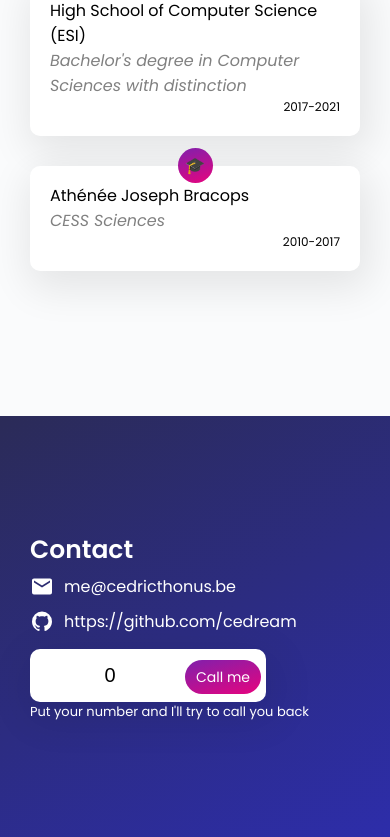
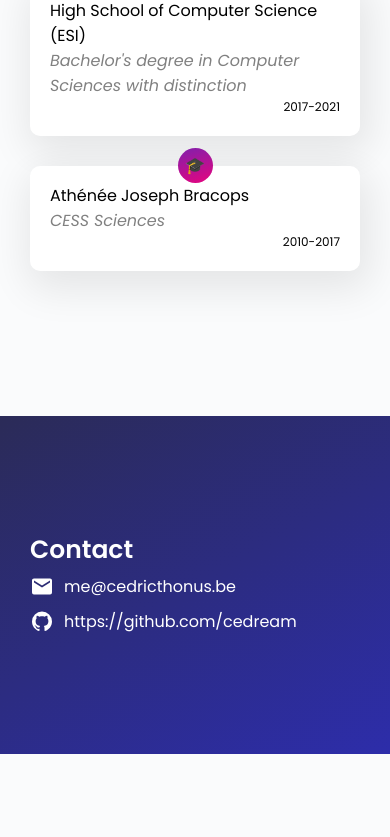
Before and after one commit to cedreams/portfolio, a Next.js app: page / in a window 390 px wide. Shown: the part 1720-2557 px from the top of the page. After the commit the page ends 2474 px from the top, so only its background shows below. Built offline with nearby package versions, Linux system fonts and the light colour scheme.

Commit message:
refactor: remove phone field from the main branch

```diff
--- a/src/components/Contact.tsx
+++ b/src/components/Contact.tsx
@@ -1,26 +1,4 @@
-import React, {useState} from "react";
-
 export default function Contact() {
-
-    const [phone, setPhone] = useState<number>(0);
-
-    function handleChange(event: any) {
-        let dataIn = event.nativeEvent.data;
-        let value = event.target.value;
-
-        if((dataIn != null
-            && dataIn.match("[0-9]")
-            && value.length <= 10)
-            || (dataIn == null
-                && value.length >= 1)) {
-            setPhone(value);
-        }
-    }
-
-    function handleClick() {
-        //TODO: submit phone number to api.
-    }
-
     return (
         <div id="contact" className="contact-content">
             <div className="contact-title title">Contact</div>
@@ -37,13 +15,6 @@ export default function Contact() {
                 }}
                     href="https://github.com/cedream">https://github.com/cedream</a>
             </div>
-
-            <div className="phone-section">
-                <input type="text" onChange={handleChange} value={phone} className="phone-field" />
-                <span onClick={handleClick} className="phone-submit">Call me</span>
-            </div>
-            <div className="phone-desc">Put your number and I'll try to call you back</div>
-
         </div>
     );
 }
--- a/src/styles/global.css
+++ b/src/styles/global.css
@@ -242,45 +242,6 @@ body,html {
     margin-right: 10px;
 }
 
-.phone-section {
-    margin-top: 10px;
-    background: white;
-    display: inline-block;
-    padding: 5px;
-    box-shadow: 4px 12px 40px 6px rgb(0 0 0 / 9%);
-    border-radius: 10px;
-}
-
-.phone-desc {
-    color:white;
-    font-size: 13px;
-    max-width: fit-content;
-}
-
-.phone-field {
-    border: none;
-    padding: 10px;
-    outline: 0;
-    font-size:20px;
-    text-align:center;
-    max-width: 150px;
-}
-
-.phone-submit {
-    padding: 7px 11px;
-    color: white;
-    background: linear-gradient(163.1deg,#7a22af -5.81%,#f40078 113.99%);
-    border-radius: 50px;
-    font-size: 14px;
-    transition: .25s ease-in-out;
-    cursor:pointer;
-    outline: 0;
-}
-
-.phone-submit:hover {
-    transform: scale(1.2);
-}
-
 @media screen and (max-width: 550px) {
     .title {
         font-weight: 600;
```
